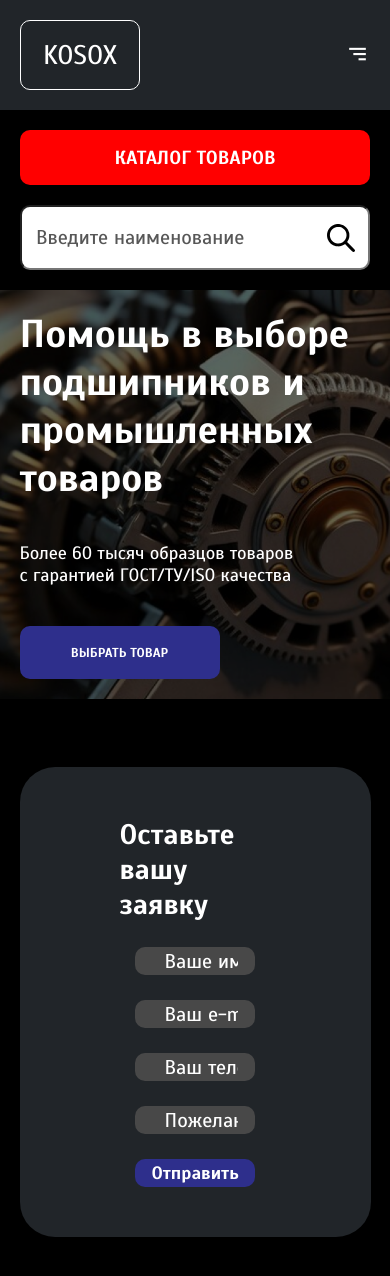
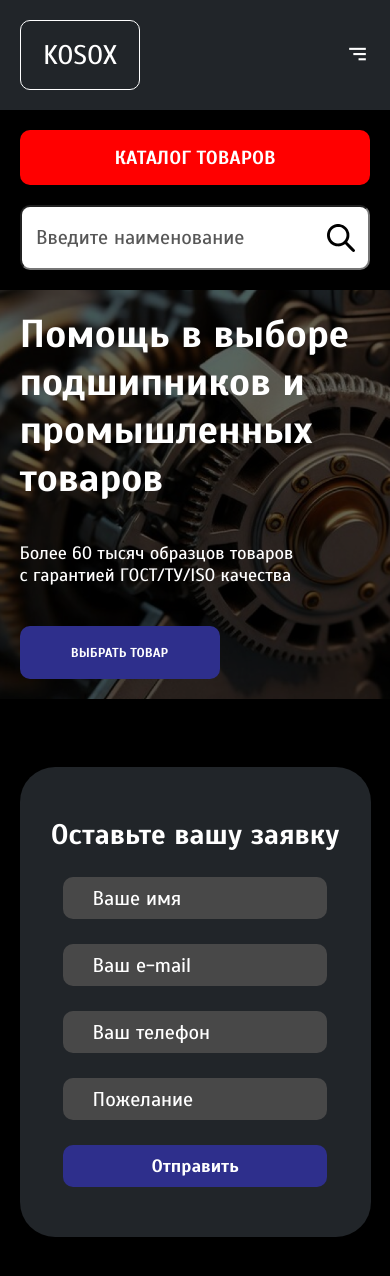
Before and after one commit to Chamber6821/kosox-web, a React (Create React App) app: page / in a window 390 px wide. Shown: the top 1276 px of the page. Built offline with nearby package versions, Linux system fonts and the light colour scheme; no server answers.

Commit message:
fix(Form): small padding for mobile

```diff
--- /dev/null
+++ b/src/components/Form.css
@@ -0,0 +1,5 @@
+@media screen and (max-width: 991px) {
+  .contact_form_flex {
+    padding: 50px 10px;
+  }
+}
--- a/src/components/Form.jsx
+++ b/src/components/Form.jsx
@@ -1,4 +1,6 @@
 import { useLocation } from 'wouter'
+
+import './Form.css'
 
 export default function Form ({ api }) {
   const [location] = useLocation()
```
